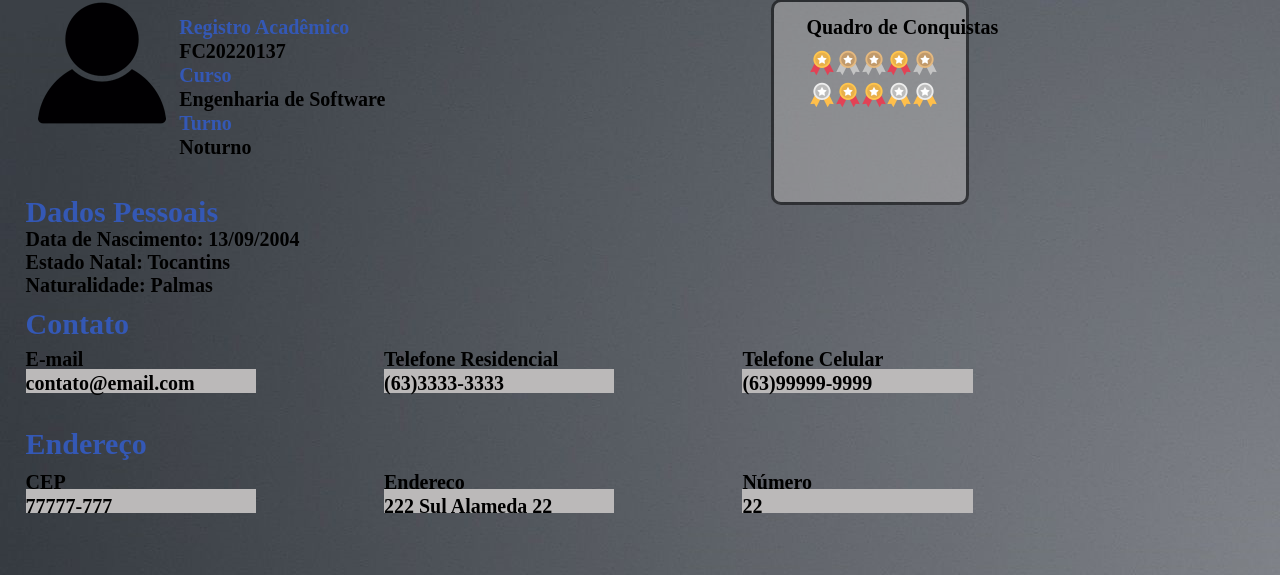
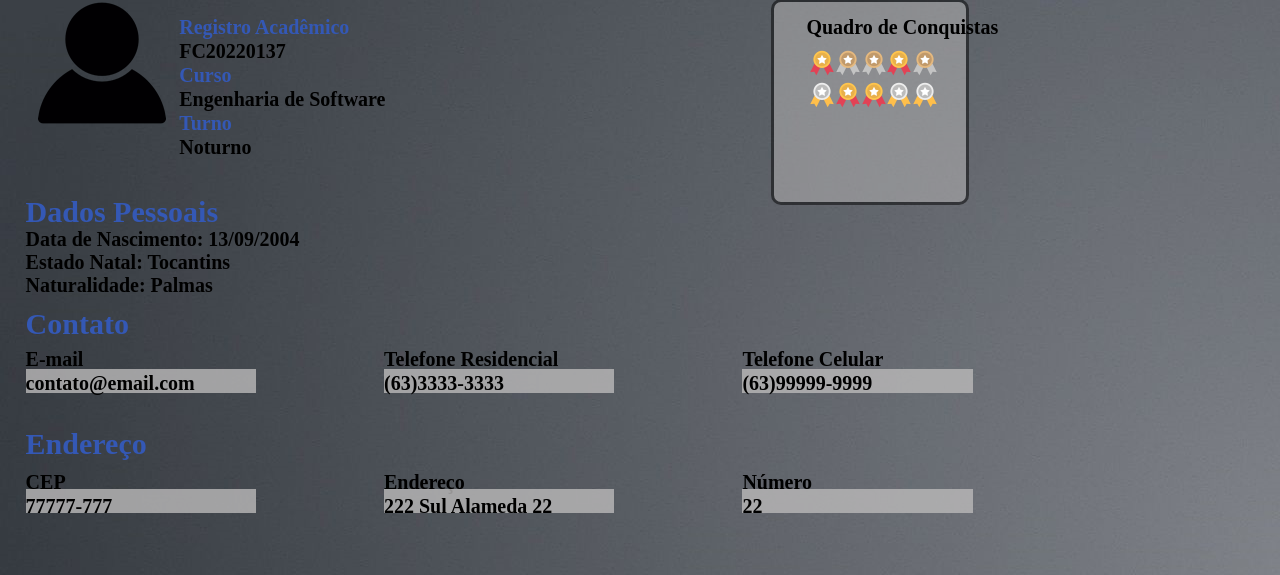
Before and after one commit to logosart/projetohtml, a PHP site: page /perfil.html in a window 1280 px wide. Shown: the part 225-800 px from the top of the page. Run offline with PHP 8.4, Linux system fonts and the light colour scheme.

Commit message:
alteraçoes html e css

```diff
--- a/style/perfil.css
+++ b/style/perfil.css
@@ -207,6 +207,7 @@ body{
 .fundoemail{
     position:absolute;
     background-size: 20px;
+    opacity: 0.8;
     left: 2%;
     width: 18%;
     height: 3%;
@@ -235,6 +236,7 @@ body{
 .fundotel{
 position:absolute;
 background-size: 20px;
+opacity: 0.8;
 left: 30%;
 width: 18%;
 height: 3%;
@@ -263,6 +265,7 @@ top: 73%;
 .fundotelcel{
 position:absolute;
 background-size: 20px;
+opacity: 0.8;
 left: 58%;
 width: 18%;
 height: 3%;
@@ -300,6 +303,7 @@ top: 73%;
 .fundocep{
 position:absolute;
 background-size: 20px;
+opacity: 0.8;
 left: 2%;
 width: 18%;
 height: 3%;
@@ -328,6 +332,7 @@ top: 88.3%;
 .fundoender{
 position:absolute;
 background-size: 20px;
+opacity: 0.8;
 left: 30%;
 width: 18%;
 height: 3%;
@@ -356,6 +361,7 @@ top: 88.3%;
 .fundonumero{
 position:absolute;
 background-size: 20px;
+opacity: 0.8;
 left: 58%;
 width: 18%;
 height: 3%;
```
